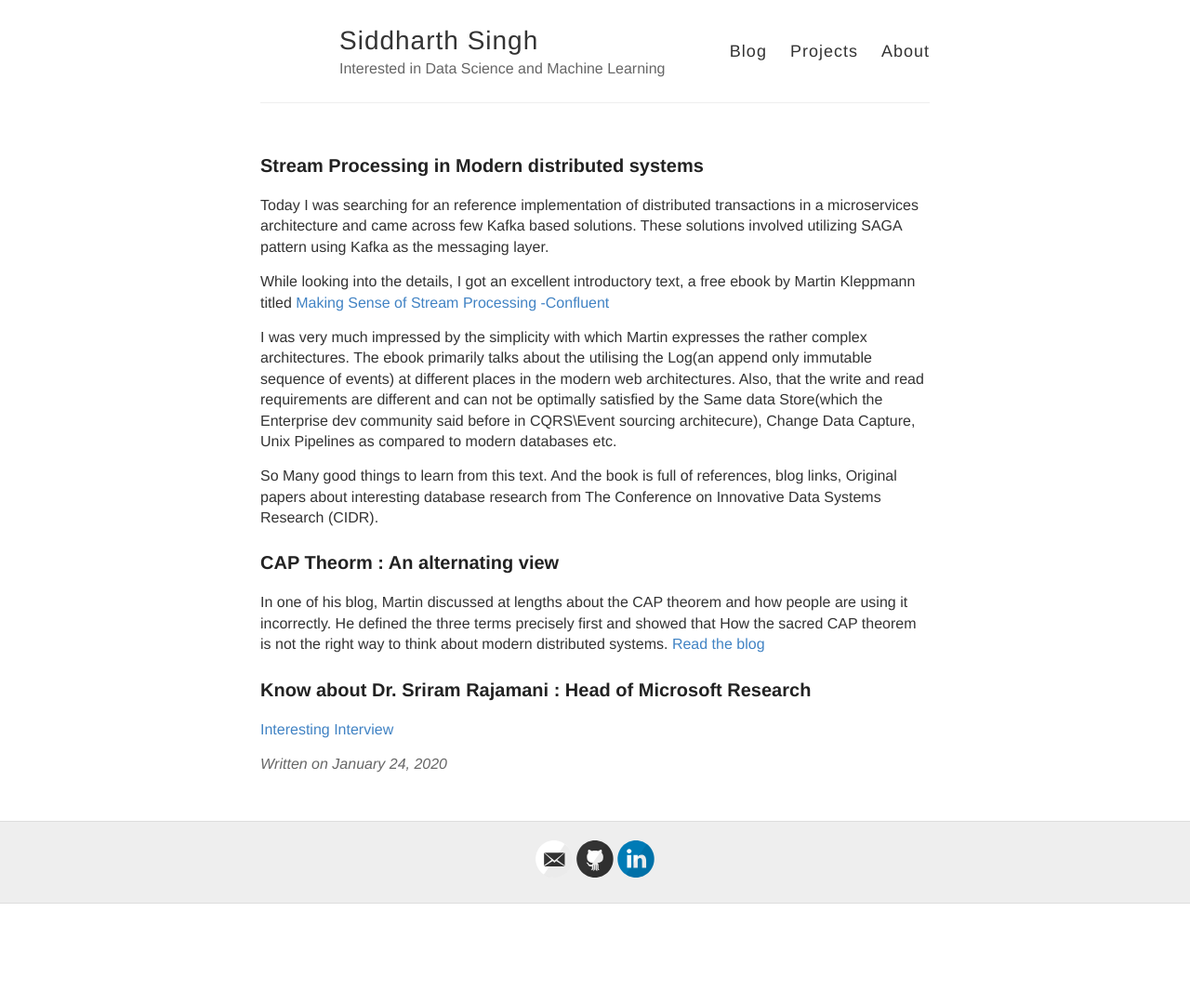
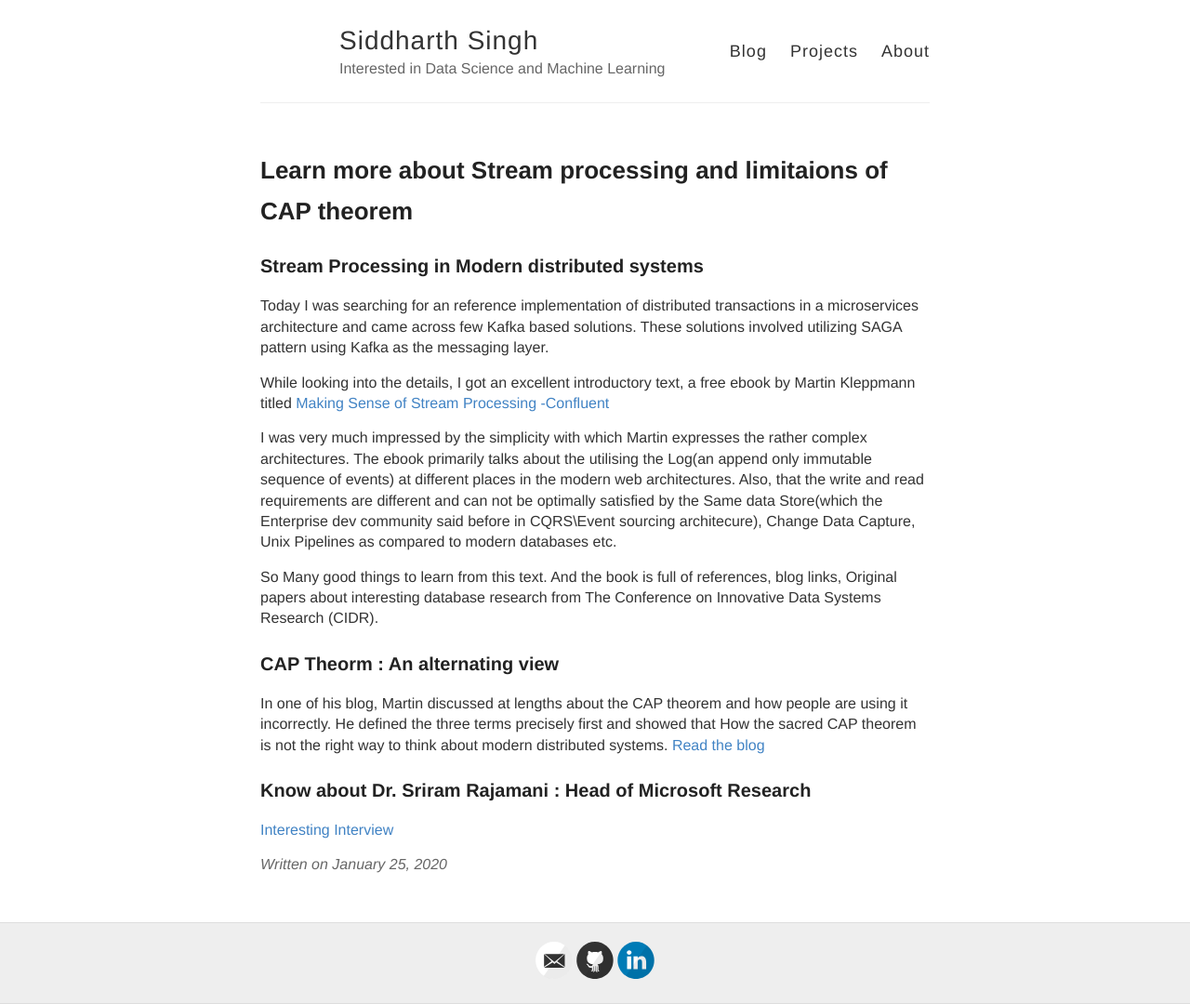
Before and after one commit to siddharthsingh89/siddharthsingh89.github.io, a Jekyll site: the page built from _posts/2020-01-25-Learnings-Event-Stores-CAP.md, in a window 1280 px wide. Shown: the whole page at 93% size. Built offline with Jekyll 4.4.1, drawn with Linux system fonts in a browser that asks for light colours; our own code applies the rules of GitHub Pages for plain Markdown files; comment, search, counter and statistics services are not loaded; before the commit the page ends 972 px from its top, so only the background shows below that.

Commit message:
Update 2020-01-25-Learnings-Event-Stores-CAP.md

```diff
--- a/_posts/2020-01-25-Learnings-Event-Stores-CAP.md
+++ b/_posts/2020-01-25-Learnings-Event-Stores-CAP.md
@@ -1,7 +1,8 @@
 ---
 layout: post
-title: Learning of the day : Stream processing, Limitations of CAP theorem
+title: Learn more about Stream processing and limitaions of CAP theorem
 ---
+
 
 ### Stream Processing in Modern distributed systems
 Today I was  searching for an reference implementation of distributed transactions in a microservices architecture and came across few Kafka based solutions. These solutions involved utilizing SAGA pattern using Kafka as the messaging layer.
```
